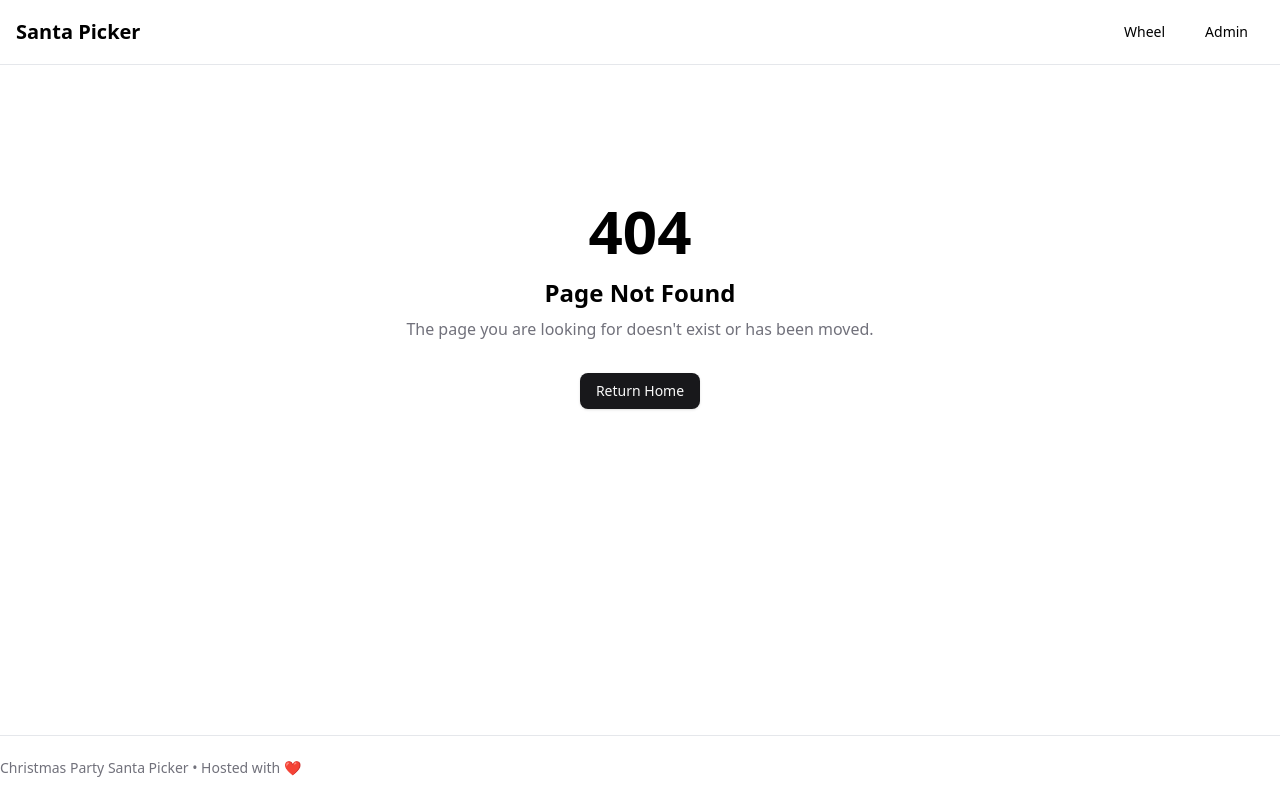
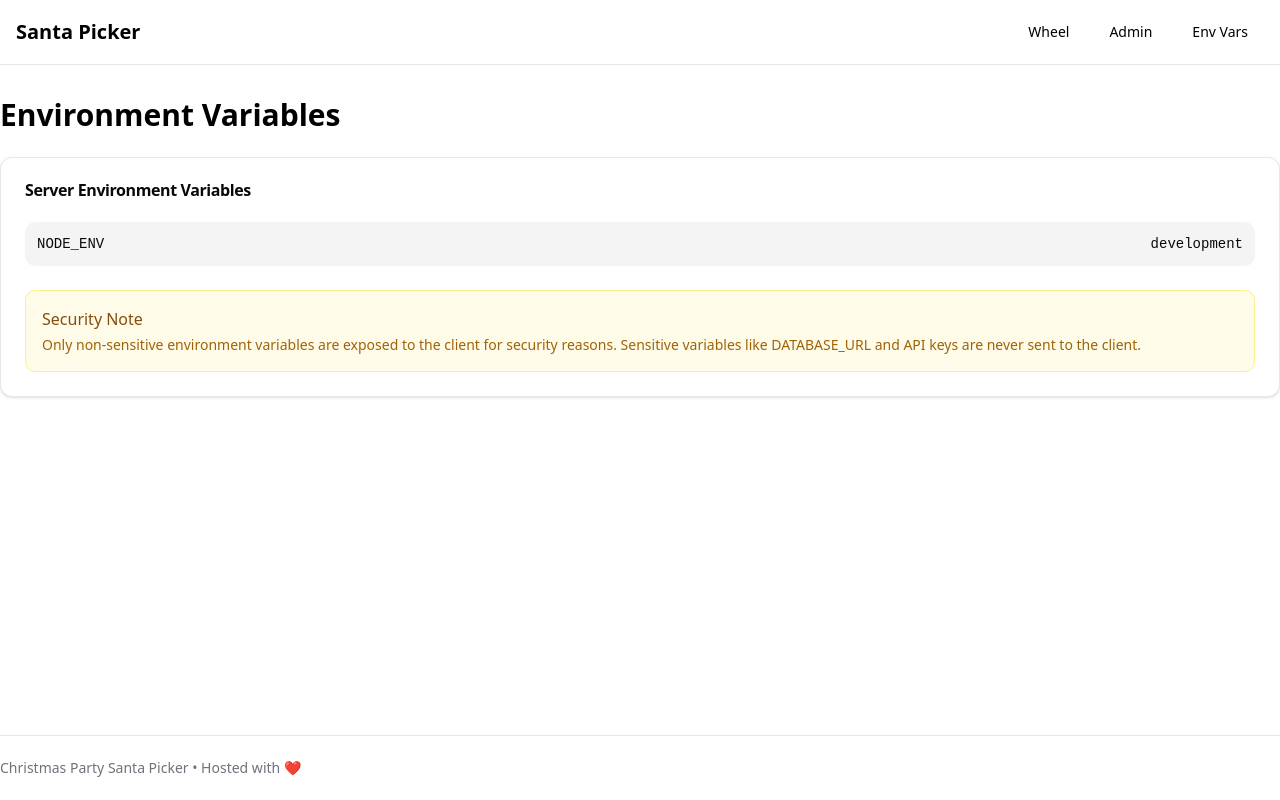
Before and after one commit to magnolia-AI/santa-lottery-wm0c6, a Next.js app: page /env-vars in a window 1280 px wide. Before the commit this address had no page. Built offline with nearby package versions, Linux system fonts and the light colour scheme.

Commit message:
Error generating commit message

```diff
--- /dev/null
+++ b/app/api/env-vars/route.ts
@@ -0,0 +1,38 @@
+import { NextRequest, NextResponse } from 'next/server'
+
+// GET endpoint - returns environment variables
+export async function GET(request: NextRequest) {
+  try {
+    // Only expose specific environment variables for security
+    const exposedEnvVars = {
+      NODE_ENV: process.env.NODE_ENV,
+      NEXT_TELEMETRY_DISABLED: process.env.NEXT_TELEMETRY_DISABLED,
+      PROJECT_ID: process.env.PROJECT_ID,
+      // Add other non-sensitive environment variables here
+      // DO NOT expose sensitive variables like DATABASE_URL, API keys, etc.
+    }
+
+    // Filter out undefined values
+    const filteredEnvVars = Object.fromEntries(
+      Object.entries(exposedEnvVars).filter(([_, value]) => value !== undefined)
+    )
+
+    const data = {
+      environmentVariables: filteredEnvVars,
+      timestamp: new Date().toISOString(),
+      method: 'GET'
+    }
+
+    return NextResponse.json(data, {
+      status: 200,
+      headers: {
+        'Content-Type': 'application/json',
+      }
+    })
+  } catch (error) {
+    return NextResponse.json(
+      { error: 'Internal Server Error' },
+      { status: 500 }
+    )
+  }
+}
--- /dev/null
+++ b/app/env-vars/env-vars-display.tsx
@@ -0,0 +1,93 @@
+'use client'
+
+import { useState, useEffect } from 'react'
+import { Card, CardContent, CardHeader, CardTitle } from '@/components/ui/card'
+import { Skeleton } from '@/components/ui/skeleton'
+
+type EnvVars = {
+  [key: string]: string | undefined
+}
+
+export default function EnvVarsDisplay() {
+  const [envVars, setEnvVars] = useState<EnvVars | null>(null)
+  const [loading, setLoading] = useState(true)
+  const [error, setError] = useState<string | null>(null)
+
+  useEffect(() => {
+    const fetchEnvVars = async () => {
+      try {
+        const response = await fetch('/api/env-vars')
+        if (!response.ok) {
+          throw new Error(`Failed to fetch environment variables: ${response.status}`)
+        }
+        const data = await response.json()
+        setEnvVars(data.environmentVariables)
+      } catch (err) {
+        setError(err instanceof Error ? err.message : 'An unknown error occurred')
+      } finally {
+        setLoading(false)
+      }
+    }
+
+    fetchEnvVars()
+  }, [])
+
+  if (loading) {
+    return (
+      <div className="space-y-4">
+        <Skeleton className="h-4 w-full" />
+        <Skeleton className="h-4 w-3/4" />
+        <Skeleton className="h-4 w-1/2" />
+        <Skeleton className="h-4 w-5/6" />
+      </div>
+    )
+  }
+
+  if (error) {
+    return (
+      <Card className="border-red-500">
+        <CardHeader>
+          <CardTitle className="text-red-500">Error</CardTitle>
+        </CardHeader>
+        <CardContent>
+          <p>{error}</p>
+        </CardContent>
+      </Card>
+    )
+  }
+
+  if (!envVars) {
+    return (
+      <Card>
+        <CardContent>
+          <p>No environment variables found</p>
+        </CardContent>
+      </Card>
+    )
+  }
+
+  return (
+    <Card>
+      <CardHeader>
+        <CardTitle>Server Environment Variables</CardTitle>
+      </CardHeader>
+      <CardContent>
+        <div className="grid gap-3">
+          {Object.entries(envVars).map(([key, value]) => (
+            <div key={key} className="flex flex-col md:flex-row md:items-center md:justify-between p-3 bg-muted rounded-lg">
+              <span className="font-mono text-sm font-medium">{key}</span>
+              <span className="font-mono text-sm break-all mt-1 md:mt-0 md:ml-4">{value}</span>
+            </div>
+          ))}
+        </div>
+        <div className="mt-6 p-4 bg-yellow-50 border border-yellow-200 rounded-lg">
+          <h3 className="font-medium text-yellow-800">Security Note</h3>
+          <p className="text-sm text-yellow-700 mt-1">
+            Only non-sensitive environment variables are exposed to the client for security reasons.
+            Sensitive variables like DATABASE_URL and API keys are never sent to the client.
+          </p>
+        </div>
+      </CardContent>
+    </Card>
+  )
+}
--- /dev/null
+++ b/app/env-vars/page.tsx
@@ -0,0 +1,10 @@
+import EnvVarsDisplay from './env-vars-display'
+
+export default function EnvVarsPage() {
+  return (
+    <div className="container mx-auto py-8">
+      <h1 className="text-3xl font-bold mb-6">Environment Variables</h1>
+      <EnvVarsDisplay />
+    </div>
+  )
+}
--- a/app/layout.tsx
+++ b/app/layout.tsx
@@ -35,6 +35,9 @@ export default function RootLayout({
                   <Button variant="ghost" asChild>
                     <Link href="/admin">Admin</Link>
                   </Button>
+                  <Button variant="ghost" asChild>
+                    <Link href="/env-vars">Env Vars</Link>
+                  </Button>
                 </nav>
               </div>
             </div>
```
